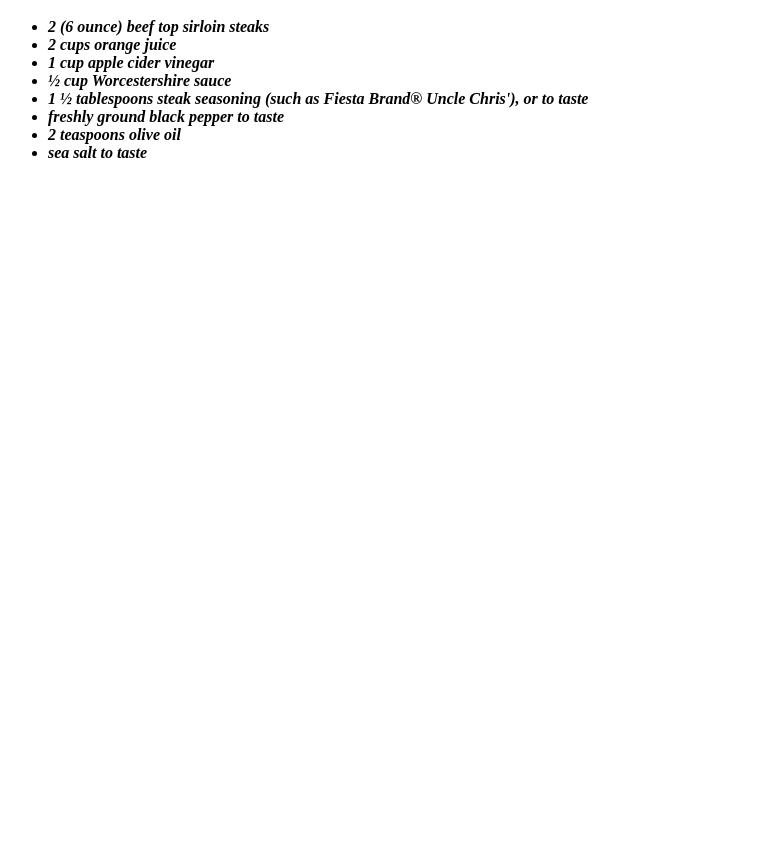
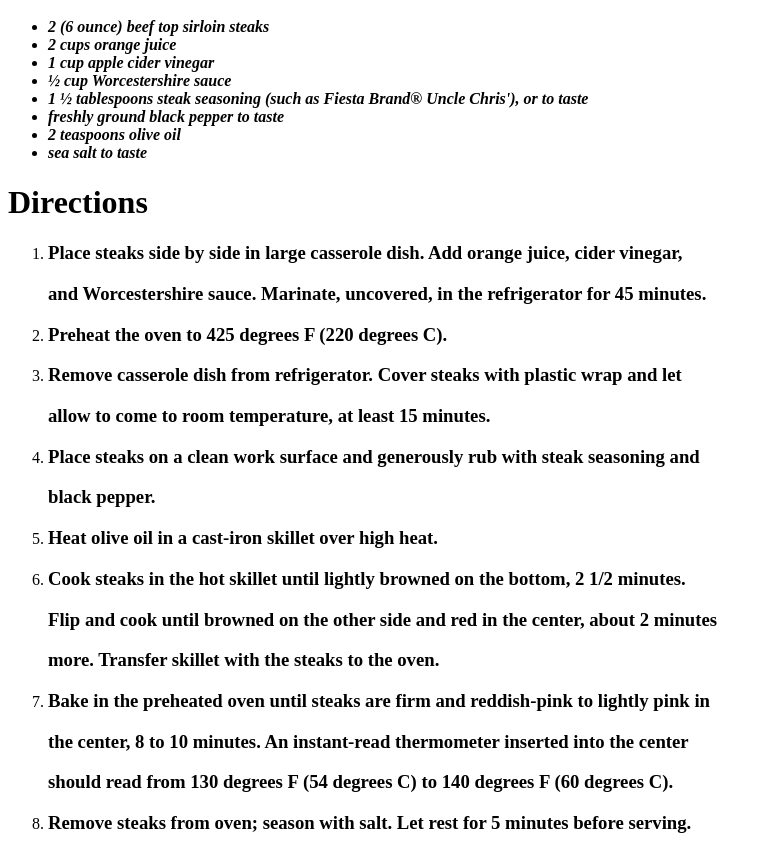
Before and after one commit to Jesuss81/odin-recipes, a plain HTML site: page recipes/pan_seared_steak.html in a window 1280 px wide. Shown: the part 241-1094 px from the top of the page, without its empty margins (0-772 px from the left). Before the commit the page ends 800 px from the top, so only its background shows below. Drawn offline with Linux system fonts and the light colour scheme.

Commit message:
in pan_seared_sreak.html adding new section as direction.

```diff
--- a/recipes/pan_seared_steak.html
+++ b/recipes/pan_seared_steak.html
@@ -22,6 +22,25 @@
             <li><em><strong>2 teaspoons olive oil</strong></em></li>
             <li><em><strong>sea salt to taste</strong></em></li>
         </ul>
+
+        <h1>Directions</h1>
+        <ol>
+            <li><h3><p>Place steaks side by side in large casserole dish. Add orange juice, cider vinegar, </p>
+                and Worcestershire sauce. Marinate, uncovered, in the refrigerator for 45 minutes.</h3></li>
+            <li><h3>Preheat the oven to 425 degrees F (220 degrees C).</h3></li>
+            <li><h3><p>Remove casserole dish from refrigerator. Cover steaks with plastic wrap and let </p>
+                allow to come to room temperature, at least 15 minutes.</h3></li>
+            <li><h3><p>Place steaks on a clean work surface and generously rub with steak seasoning and </p>
+                black pepper.</h3></li>
+            <li><h3>Heat olive oil in a cast-iron skillet over high heat.</h3></li>
+            <li><h3><p>Cook steaks in the hot skillet until lightly browned on the bottom, 2 1/2 minutes. </p>
+                <p>Flip and cook until browned on the other side and red in the center, about 2 minutes </p>
+                more. Transfer skillet with the steaks to the oven.</h3></li>
+            <li><h3><p>Bake in the preheated oven until steaks are firm and reddish-pink to lightly pink in </p>
+                <p>the center, 8 to 10 minutes. An instant-read thermometer inserted into the center </p>
+                should read from 130 degrees F (54 degrees C) to 140 degrees F (60 degrees C).</h3></li>
+            <li><h3>Remove steaks from oven; season with salt. Let rest for 5 minutes before serving.</h3></li>
+        </ol>
     </body>
 
 </html>
```
